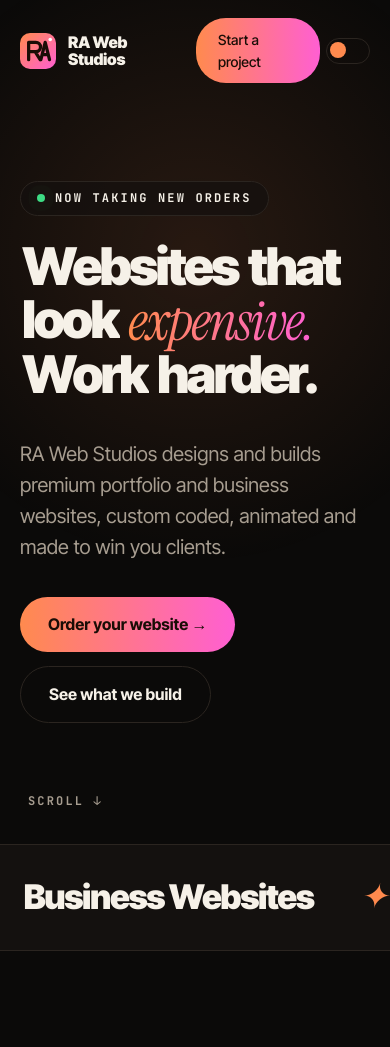
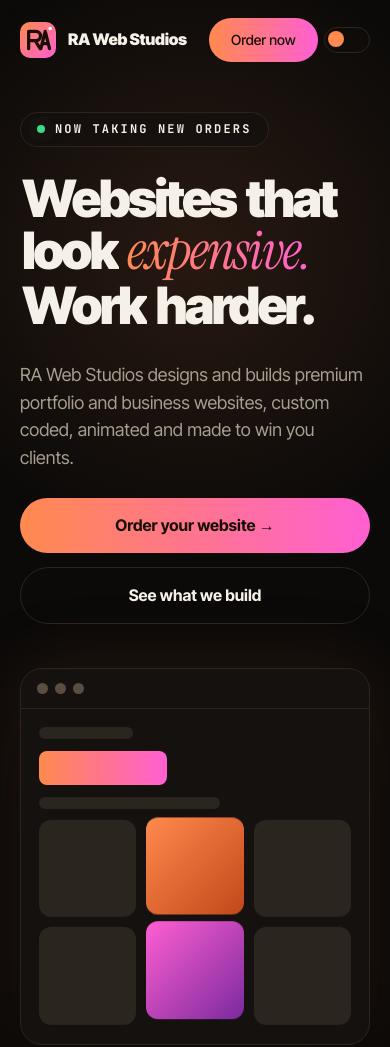
Before and after one commit to ravinduadipthaproduction/WebStudio, a plain HTML site: page index.html in a window 390 px wide. Shown: the top 1047 px of the page. Drawn offline with Linux system fonts and the light colour scheme.

Commit message:
Update index.html

```diff
--- a/index.html
+++ b/index.html
@@ -160,6 +160,7 @@ footer{padding:80px 0 50px}
 .pw svg{width:52px;height:52px}
 .mega{white-space:nowrap;font-size:clamp(34px,9.4vw,128px);font-weight:900;letter-spacing:-.07em;line-height:.85;margin-top:60px;text-align:center;user-select:none}
 #bar{position:fixed;top:0;left:0;height:3px;width:0;background:linear-gradient(90deg,var(--acc),var(--acc2));z-index:200}
+.btn{white-space:nowrap}@media(max-width:1100px){.hero{flex-direction:column;align-items:stretch;justify-content:center;gap:44px}.float{display:block;position:relative;right:auto;top:auto;transform:none;width:calc(100% - 56px);max-width:440px;margin:0 auto;opacity:1;z-index:2}.scrollcue{display:none}}@media(max-width:600px){section{padding:84px 0}.hero{padding:112px 0 64px}.hero h1{font-size:13.2vw}.hero p.lead{font-size:18px;margin:26px 0}.hero .cta .btn{width:100%;justify-content:center}.card{padding:28px}.card h3{font-size:30px}.pj{min-height:330px;padding:20px}.st{padding:26px 0}.logo span{white-space:nowrap}footer .fg{flex-direction:column;align-items:flex-start}.float{width:calc(100% - 40px)}.win .bd{padding:18px}h2{font-size:clamp(38px,11.5vw,64px)}}
 @media(prefers-reduced-motion:reduce){*{animation-duration:.01s!important;transition-duration:.01s!important}}
 </style>
 </head>
@@ -175,7 +176,7 @@ footer{padding:80px 0 50px}
 
 <nav id="nav"><div class="wrap">
 <a href="#top" class="logo"><svg><use href="#mark"/></svg><span>RA Web Studios<small>Powered by RA Production</small></span></a>
-<div class="links"><a href="#services" data-s>Services</a><a href="#work" data-s>Work</a><a href="#process" data-s>Process</a><a href="#order" class="btn" data-mag style="padding:11px 22px">Start a project</a><button class="tg" id="tg" aria-label="Toggle theme"></button></div>
+<div class="links"><a href="#services" data-s>Services</a><a href="#work" data-s>Work</a><a href="#process" data-s>Process</a><a href="#order" class="btn" data-mag style="padding:11px 22px">Order now</a><button class="tg" id="tg" aria-label="Toggle theme"></button></div>
 </div></nav>
 
 <header class="hero" id="top">
```
